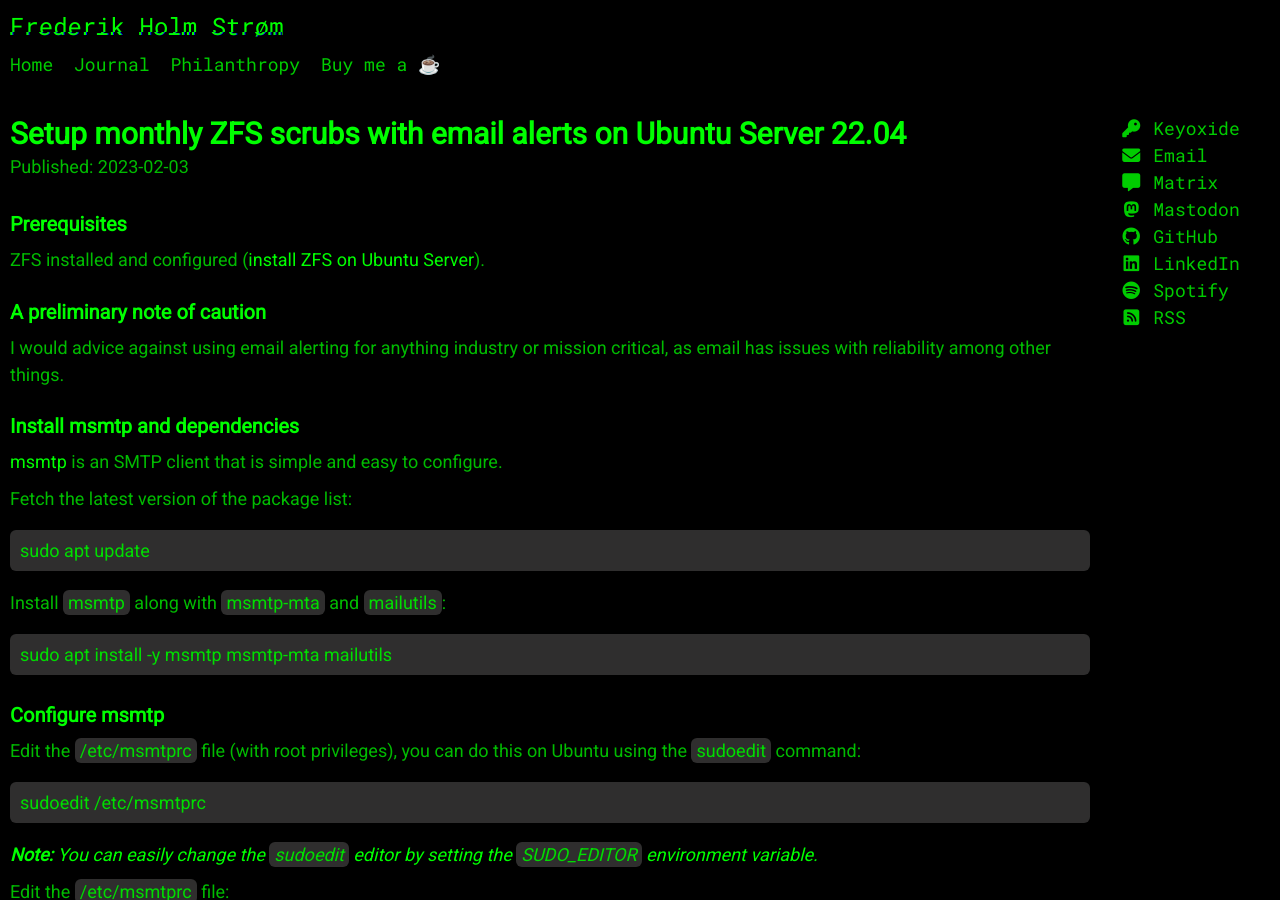
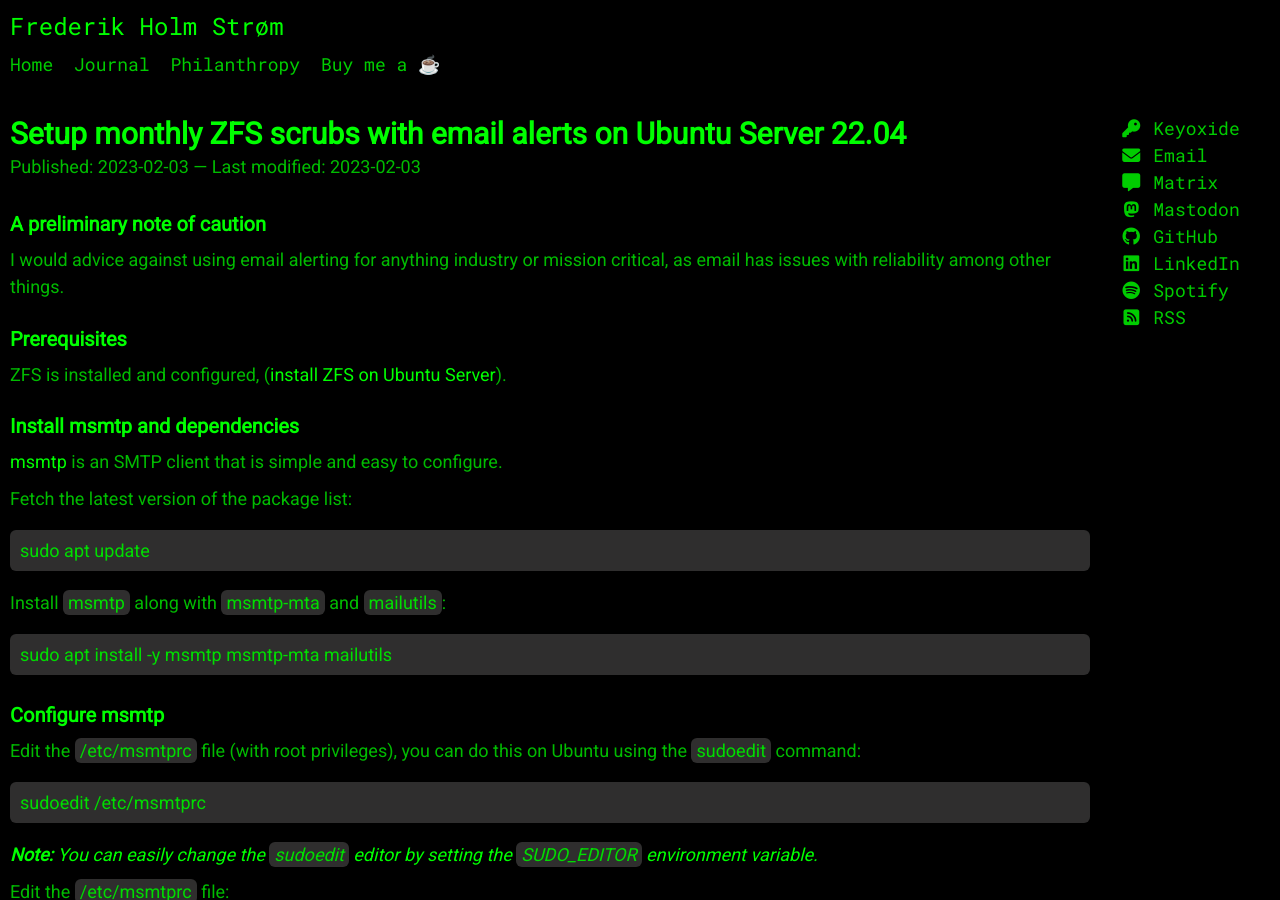
Before and after one commit to frederikstroem/frederikstroem.github.io, a Jekyll site: the page built from _posts/2023-02-03-zfs-email-alerting-ubuntu.md, in a window 1280 px wide and 900 px high. Built offline with Jekyll 4.4.1, drawn with Linux system fonts in a browser that asks for light colours.

Commit message:
Update latest post

```diff
--- a/_posts/2023-02-03-zfs-email-alerting-ubuntu.md
+++ b/_posts/2023-02-03-zfs-email-alerting-ubuntu.md
@@ -3,12 +3,13 @@
 is_post: true
 
 title: Setup monthly ZFS scrubs with email alerts on Ubuntu Server 22.04
+last_modified: 2023-02-03
 ---
-## Prerequisites
-ZFS installed and configured ([install ZFS on Ubuntu Server](https://ubuntu.com/tutorials/setup-zfs-storage-pool)).
-
 ## A preliminary note of caution
 I would advice against using email alerting for anything industry or mission critical, as email has issues with reliability among other things.
+
+## Prerequisites
+ZFS is installed and configured, ([install ZFS on Ubuntu Server](https://ubuntu.com/tutorials/setup-zfs-storage-pool)).
 
 ## Install msmtp and dependencies
 [msmtp](https://marlam.de/msmtp/) is an SMTP client that is simple and easy to configure.
```
